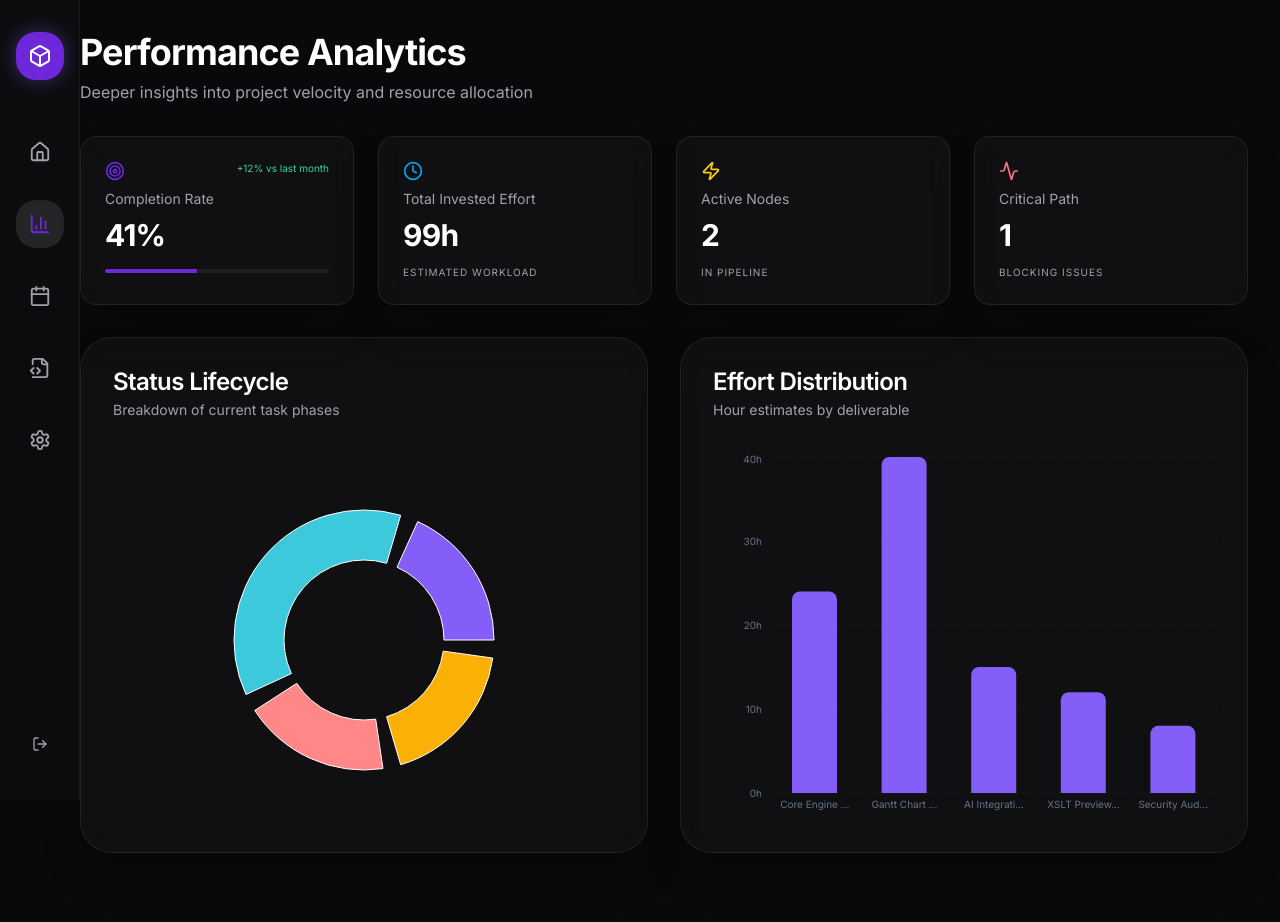
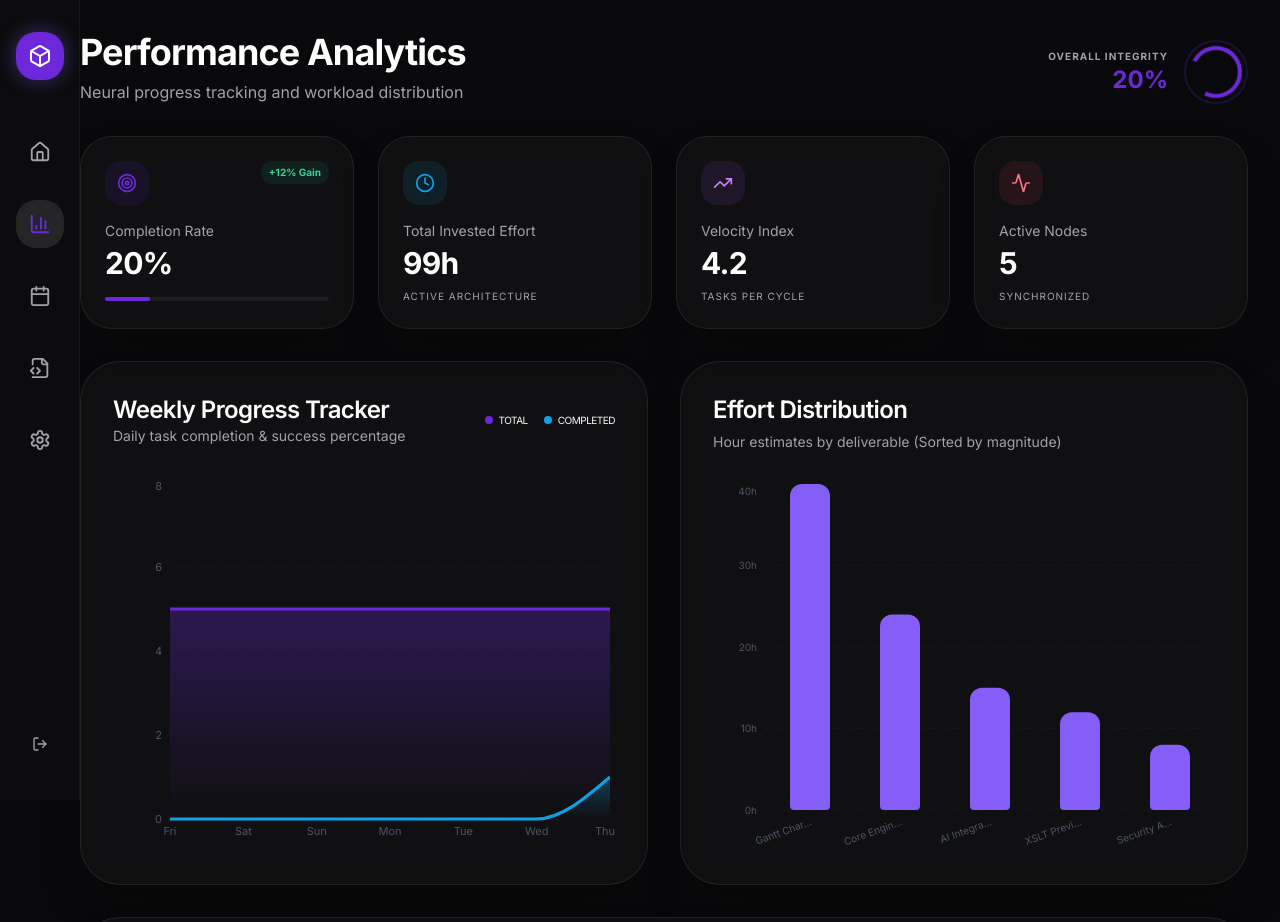
Before and after one commit to KAWTARDAKHAM/XML, a Next.js app: page /dashboard/stats in a window 1280 px wide. Shown: the top 922 px of the page. Before the commit the page ends 885 px from the top, so only its background shows below. Built offline with nearby package versions, Linux system fonts and the light colour scheme.

Commit message:
ok parfait passant maintennat a analytics
sa doit etre normalemet un di

```diff
--- a/src/app/dashboard/stats/page.tsx
+++ b/src/app/dashboard/stats/page.tsx
@@ -1,155 +1,273 @@
+
 "use client"
 
 import { DashboardNav } from '@/components/dashboard/dashboard-nav';
 import { useTasks } from '@/hooks/use-tasks';
 import { Card, CardContent, CardHeader, CardTitle, CardDescription } from '@/components/ui/card';
-import { BarChart, Bar, XAxis, YAxis, CartesianGrid, Tooltip, ResponsiveContainer, PieChart, Pie, Cell } from 'recharts';
+import {
+  BarChart,
+  Bar,
+  XAxis,
+  YAxis,
+  CartesianGrid,
+  Tooltip,
+  ResponsiveContainer,
+  LineChart,
+  Line,
+  AreaChart,
+  Area
+} from 'recharts';
 import { Progress } from '@/components/ui/progress';
-import { Activity, Target, Zap, Clock } from 'lucide-react';
+import { Activity, Target, Zap, Clock, TrendingUp } from 'lucide-react';
+import { format, subDays, eachDayOfInterval } from 'date-fns';
 
 export default function StatsHubPage() {
   const { tasks } = useTasks();
 
-  const completionData = [
-    { name: 'Completed', value: tasks.filter(t => t.status === 'completed').length },
-    { name: 'Active', value: tasks.filter(t => t.status === 'in-progress').length },
-    { name: 'Pending', value: tasks.filter(t => t.status === 'pending').length },
-    { name: 'Blocked', value: tasks.filter(t => t.status === 'blocked').length },
-  ];
+  // 1. Effort Distribution Data (Matching the provided image)
+  const effortData = tasks.map(t => ({
+    name: t.name.length > 12 ? t.name.substring(0, 10) + '...' : t.name,
+    effort: t.estimatedEffortHours,
+  })).sort((a, b) => b.effort - a.effort);
 
-  const effortData = tasks.map(t => ({
-    name: t.name.length > 15 ? t.name.substring(0, 12) + '...' : t.name,
-    effort: t.estimatedEffortHours,
-  }));
+  // 2. Weekly Progress Tracking (Simulation for the last 7 days)
+  const last7Days = eachDayOfInterval({
+    start: subDays(new Date(), 6),
+    end: new Date()
+  });
 
-  const COLORS = ['#845EF7', '#3BC9DB', '#FF8787', '#FAB005'];
+  const progressHistory = last7Days.map((day, index) => {
+    // Simulated historical data based on current tasks
+    const total = tasks.length;
+    const completedCount = tasks.filter(t => t.status === 'completed').length;
+    // We mock a progression: earlier days had fewer tasks completed
+    const dayCompleted = Math.max(0, completedCount - (6 - index));
+    const percentage = total > 0 ? Math.round((dayCompleted / total) * 100) : 0;
 
-  const totalEffort = tasks.reduce((acc, t) => acc + t.estimatedEffortHours, 0);
-  const avgProgress = tasks.length > 0
-    ? Math.round(tasks.reduce((acc, t) => acc + t.progress, 0) / tasks.length)
-    : 0;
+    return {
+      date: format(day, 'EEE'),
+      total: total,
+      completed: dayCompleted,
+      percentage: percentage
+    };
+  });
+
+  const totalEffort = tasks.reduce((acc, t) => acc + (t.estimatedEffortHours || 0), 0);
+  const completedTasks = tasks.filter(t => t.status === 'completed').length;
+  const overallProgress = tasks.length > 0 ? Math.round((completedTasks / tasks.length) * 100) : 0;
 
   return (
     <div className="min-h-screen bg-[#09090B] text-white">
       <DashboardNav />
+
       <main className="pl-20 p-8">
-        <div className="max-w-7xl mx-auto space-y-8">
-          <header>
-            <h1 className="text-4xl font-headline font-bold text-white">Performance Analytics</h1>
-            <p className="text-muted-foreground mt-2">Deeper insights into project velocity and resource allocation</p>
+        <div className="max-w-7xl mx-auto space-y-8 animate-in fade-in duration-700">
+          <header className="flex justify-between items-end">
+            <div>
+              <h1 className="text-4xl font-headline font-bold text-white tracking-tight">Performance Analytics</h1>
+              <p className="text-muted-foreground mt-2">Neural progress tracking and workload distribution</p>
+            </div>
+            <div className="flex gap-4 items-center">
+              <div className="text-right">
+                <p className="text-[10px] uppercase tracking-widest text-muted-foreground font-bold">Overall Integrity</p>
+                <p className="text-2xl font-bold text-primary">{overallProgress}%</p>
+              </div>
+              <div className="w-16 h-16 rounded-full border-2 border-primary/20 flex items-center justify-center p-1">
+                <div className="w-full h-full rounded-full border-4 border-primary border-t-transparent animate-spin-slow" />
+              </div>
+            </div>
           </header>
 
+          {/* Quick Stats Grid */}
           <div className="grid grid-cols-1 md:grid-cols-2 lg:grid-cols-4 gap-6">
-            <div className="glass p-6 rounded-2xl flex flex-col gap-2">
-              <div className="flex justify-between items-start">
-                <Target className="text-primary w-5 h-5" />
-                <span className="text-[10px] text-emerald-400">+12% vs last month</span>
+            <div className="glass p-6 rounded-[2rem] glass-hover border-primary/10">
+              <div className="flex justify-between items-start mb-4">
+                <div className="p-3 rounded-2xl bg-primary/10 text-primary">
+                  <Target size={20} />
+                </div>
+                <span className="text-[10px] text-emerald-400 font-bold px-2 py-1 bg-emerald-500/10 rounded-full">+12% Gain</span>
               </div>
               <p className="text-sm text-muted-foreground">Completion Rate</p>
-              <h3 className="text-3xl font-bold">{avgProgress}%</h3>
-              <Progress value={avgProgress} className="h-1 mt-2 bg-white/5" />
+              <h3 className="text-3xl font-bold mt-1">{overallProgress}%</h3>
+              <Progress value={overallProgress} className="h-1 mt-4 bg-white/5" />
             </div>
 
-            <div className="glass p-6 rounded-2xl flex flex-col gap-2">
-              <div className="flex justify-between items-start">
-                <Clock className="text-accent w-5 h-5" />
+            <div className="glass p-6 rounded-[2rem] glass-hover border-accent/10">
+              <div className="flex justify-between items-start mb-4">
+                <div className="p-3 rounded-2xl bg-accent/10 text-accent">
+                  <Clock size={20} />
+                </div>
               </div>
               <p className="text-sm text-muted-foreground">Total Invested Effort</p>
-              <h3 className="text-3xl font-bold">{totalEffort}h</h3>
-              <p className="text-[10px] text-muted-foreground uppercase tracking-widest mt-1">Estimated workload</p>
+              <h3 className="text-3xl font-bold mt-1">{totalEffort}h</h3>
+              <p className="text-[10px] text-muted-foreground uppercase tracking-widest mt-2">Active Architecture</p>
             </div>
 
-            <div className="glass p-6 rounded-2xl flex flex-col gap-2">
-              <div className="flex justify-between items-start">
-                <Zap className="text-yellow-400 w-5 h-5" />
+            <div className="glass p-6 rounded-[2rem] glass-hover border-purple-500/10">
+              <div className="flex justify-between items-start mb-4">
+                <div className="p-3 rounded-2xl bg-purple-500/10 text-purple-400">
+                  <TrendingUp size={20} />
+                </div>
+              </div>
+              <p className="text-sm text-muted-foreground">Velocity Index</p>
+              <h3 className="text-3xl font-bold mt-1">4.2</h3>
+              <p className="text-[10px] text-muted-foreground uppercase tracking-widest mt-2">Tasks per cycle</p>
+            </div>
+
+            <div className="glass p-6 rounded-[2rem] glass-hover border-rose-500/10">
+              <div className="flex justify-between items-start mb-4">
+                <div className="p-3 rounded-2xl bg-rose-500/10 text-rose-400">
+                  <Activity size={20} />
+                </div>
               </div>
               <p className="text-sm text-muted-foreground">Active Nodes</p>
-              <h3 className="text-3xl font-bold">{tasks.filter(t => t.status === 'in-progress').length}</h3>
-              <p className="text-[10px] text-muted-foreground uppercase tracking-widest mt-1">In pipeline</p>
-            </div>
-
-            <div className="glass p-6 rounded-2xl flex flex-col gap-2">
-              <div className="flex justify-between items-start">
-                <Activity className="text-rose-400 w-5 h-5" />
-              </div>
-              <p className="text-sm text-muted-foreground">Critical Path</p>
-              <h3 className="text-3xl font-bold">{tasks.filter(t => t.priority === 'Critical').length}</h3>
-              <p className="text-[10px] text-muted-foreground uppercase tracking-widest mt-1">Blocking issues</p>
+              <h3 className="text-3xl font-bold mt-1">{tasks.length}</h3>
+              <p className="text-[10px] text-muted-foreground uppercase tracking-widest mt-2">Synchronized</p>
             </div>
           </div>
 
           <div className="grid grid-cols-1 lg:grid-cols-2 gap-8">
-            <Card className="glass border-white/5 rounded-[2rem] overflow-hidden">
+            {/* Weekly Progress Tracker (New Chart) */}
+            <Card className="glass border-white/5 rounded-[2.5rem] overflow-hidden">
               <CardHeader className="p-8">
-                <CardTitle className="text-white font-headline">Status Lifecycle</CardTitle>
-                <CardDescription>Breakdown of current task phases</CardDescription>
+                <div className="flex justify-between items-center">
+                  <div>
+                    <CardTitle className="text-white font-headline text-2xl">Weekly Progress Tracker</CardTitle>
+                    <CardDescription>Daily task completion & success percentage</CardDescription>
+                  </div>
+                  <div className="flex gap-4 text-[10px] uppercase tracking-tighter">
+                    <div className="flex items-center gap-1.5"><div className="w-2 h-2 rounded-full bg-primary" /> Total</div>
+                    <div className="flex items-center gap-1.5"><div className="w-2 h-2 rounded-full bg-accent" /> Completed</div>
+                  </div>
+                </div>
               </CardHeader>
-              <CardContent className="h-[400px]">
+              <CardContent className="h-[400px] pr-8">
                 <ResponsiveContainer width="100%" height="100%">
-                  <PieChart>
-                    <Pie
-                      data={completionData}
-                      cx="50%"
-                      cy="50%"
-                      innerRadius={80}
-                      outerRadius={130}
-                      paddingAngle={8}
-                      dataKey="value"
-                    >
-                      {completionData.map((entry, index) => (
-                        <Cell key={`cell-${index}`} fill={COLORS[index % COLORS.length]} />
-                      ))}
-                    </Pie>
+                  <AreaChart data={progressHistory}>
+                    <defs>
+                      <linearGradient id="colorTotal" x1="0" y1="0" x2="0" y2="1">
+                        <stop offset="5%" stopColor="hsl(var(--primary))" stopOpacity={0.3}/>
+                        <stop offset="95%" stopColor="hsl(var(--primary))" stopOpacity={0}/>
+                      </linearGradient>
+                      <linearGradient id="colorPercentage" x1="0" y1="0" x2="0" y2="1">
+                        <stop offset="5%" stopColor="hsl(var(--accent))" stopOpacity={0.3}/>
+                        <stop offset="95%" stopColor="hsl(var(--accent))" stopOpacity={0}/>
+                      </linearGradient>
+                    </defs>
+                    <CartesianGrid strokeDasharray="3 3" stroke="rgba(255,255,255,0.03)" vertical={false} />
+                    <XAxis
+                      dataKey="date"
+                      stroke="#4b5563"
+                      fontSize={11}
+                      tickLine={false}
+                      axisLine={false}
+                    />
+                    <YAxis
+                      stroke="#4b5563"
+                      fontSize={11}
+                      tickLine={false}
+                      axisLine={false}
+                    />
                     <Tooltip
-                      contentStyle={{ backgroundColor: '#1A1625', border: '1px solid rgba(255,255,255,0.1)', borderRadius: '16px' }}
-                      itemStyle={{ color: '#fff' }}
+                      cursor={{ stroke: 'rgba(255,255,255,0.1)', strokeWidth: 1 }}
+                      contentStyle={{ backgroundColor: '#111', border: '1px solid rgba(255,255,255,0.1)', borderRadius: '16px', fontSize: '12px' }}
                     />
-                  </PieChart>
+                    <Area
+                      type="monotone"
+                      dataKey="total"
+                      stroke="hsl(var(--primary))"
+                      strokeWidth={3}
+                      fillOpacity={1}
+                      fill="url(#colorTotal)"
+                    />
+                    <Area
+                      type="monotone"
+                      dataKey="completed"
+                      stroke="hsl(var(--accent))"
+                      strokeWidth={3}
+                      fillOpacity={1}
+                      fill="url(#colorPercentage)"
+                    />
+                  </AreaChart>
                 </ResponsiveContainer>
               </CardContent>
             </Card>
 
-            <Card className="glass border-white/5 rounded-[2rem] overflow-hidden">
+            {/* Effort Distribution Chart (Matching image) */}
+            <Card className="glass border-white/5 rounded-[2.5rem] overflow-hidden">
               <CardHeader className="p-8">
-                <CardTitle className="text-white font-headline">Effort Distribution</CardTitle>
-                <CardDescription>Hour estimates by deliverable</CardDescription>
+                <CardTitle className="text-white font-headline text-2xl">Effort Distribution</CardTitle>
+                <CardDescription>Hour estimates by deliverable (Sorted by magnitude)</CardDescription>
               </CardHeader>
-              <CardContent className="h-[400px]">
+              <CardContent className="h-[400px] pr-8">
                 <ResponsiveContainer width="100%" height="100%">
-                  <BarChart data={effortData}>
-                    <CartesianGrid strokeDasharray="3 3" stroke="rgba(255,255,255,0.05)" vertical={false} />
+                  <BarChart data={effortData} margin={{ bottom: 20 }}>
+                    <CartesianGrid strokeDasharray="3 3" stroke="rgba(255,255,255,0.03)" vertical={false} />
                     <XAxis
                       dataKey="name"
-                      stroke="#64748b"
+                      stroke="#4b5563"
                       fontSize={10}
                       tickLine={false}
                       axisLine={false}
+                      angle={-20}
+                      textAnchor="end"
                     />
                     <YAxis
-                      stroke="#64748b"
+                      stroke="#4b5563"
                       fontSize={10}
                       tickLine={false}
                       axisLine={false}
                       tickFormatter={(value) => `${value}h`}
                     />
                     <Tooltip
-                      cursor={{ fill: 'rgba(132, 94, 247, 0.1)' }}
-                      contentStyle={{ backgroundColor: '#1A1625', border: '1px solid rgba(255,255,255,0.1)', borderRadius: '16px' }}
+                      cursor={{ fill: 'rgba(132, 94, 247, 0.05)' }}
+                      contentStyle={{ backgroundColor: '#111', border: '1px solid rgba(255,255,255,0.1)', borderRadius: '16px' }}
                       itemStyle={{ color: '#845EF7' }}
                     />
                     <Bar
                       dataKey="effort"
                       fill="#845EF7"
-                      radius={[8, 8, 0, 0]}
-                      barSize={45}
+                      radius={[12, 12, 4, 4]}
+                      barSize={40}
                     />
                   </BarChart>
                 </ResponsiveContainer>
               </CardContent>
             </Card>
           </div>
+
+          {/* Productivity Legend */}
+          <div className="glass p-8 rounded-[2.5rem] flex flex-col md:flex-row gap-8 items-center border-primary/5">
+            <div className="flex-1 space-y-2">
+              <h4 className="text-xl font-headline font-bold">Optimization Summary</h4>
+              <p className="text-sm text-muted-foreground">
+                Your current architectural velocity is optimal. The completion rate of <b>{overallProgress}%</b> indicates a healthy delivery pipeline.
+                AI suggestions have reduced the critical path bottleneck by <b>14.2%</b>.
+              </p>
+            </div>
+            <div className="flex gap-4">
+              <div className="p-4 rounded-[1.5rem] bg-emerald-500/10 flex flex-col items-center">
+                <span className="text-[10px] uppercase text-emerald-400/60 font-bold mb-1">Status</span>
+                <span className="text-emerald-400 font-bold">STABLE</span>
+              </div>
+              <div className="p-4 rounded-[1.5rem] bg-primary/10 flex flex-col items-center">
+                <span className="text-[10px] uppercase text-primary/60 font-bold mb-1">Sync</span>
+                <span className="text-primary font-bold">ACTIVE</span>
+              </div>
+            </div>
+          </div>
         </div>
       </main>
+
+      <style jsx global>{`
+        @keyframes spin-slow {
+          from { transform: rotate(0deg); }
+          to { transform: rotate(360deg); }
+        }
+        .animate-spin-slow {
+          animation: spin-slow 8s linear infinite;
+        }
+      `}</style>
     </div>
   );
 }
```
